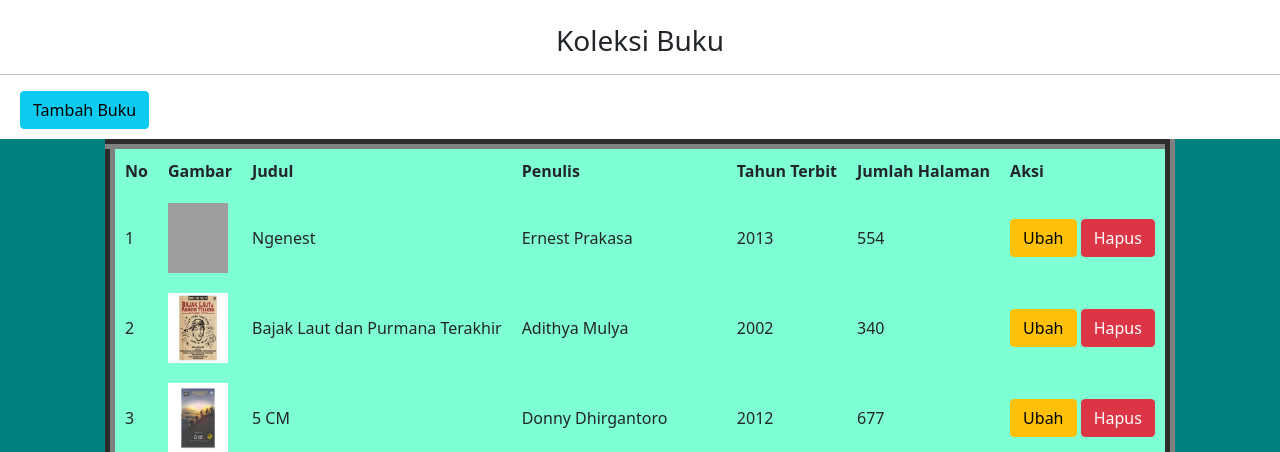
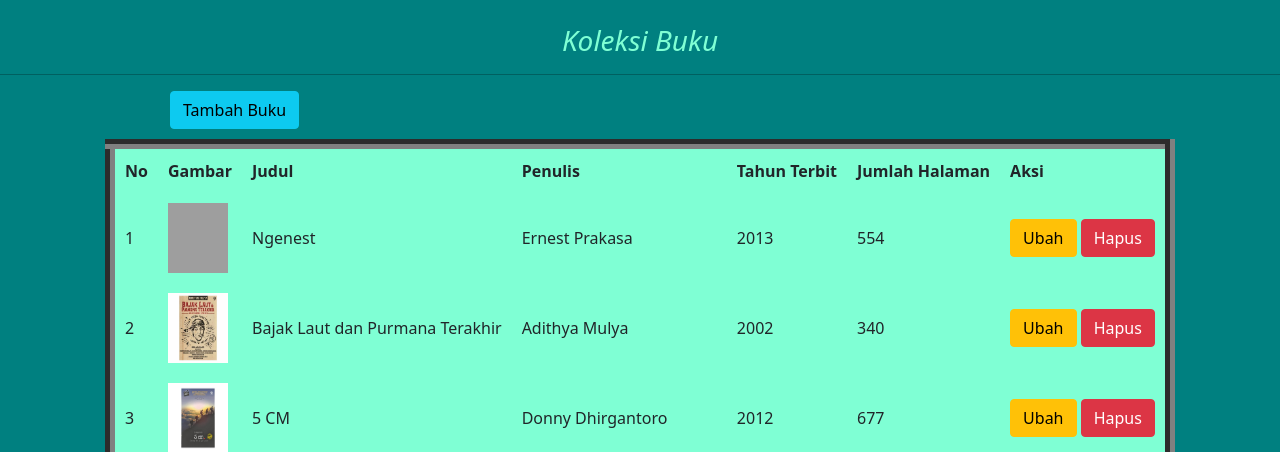
Before and after one commit to myazman-giv/Prakweb_C_203040164, a PHP site: page / in a window 1280 px wide. Shown: the top 452 px of the page. Run offline with PHP 8.4, Linux system fonts and the light colour scheme; data comes from the database, SQL or seed files in the repository; data that the repository does not hold is empty; grey boxes are pictures that could not be loaded.

Commit message:
mengubah font julul

```diff
--- a/pw/index.php
+++ b/pw/index.php
@@ -24,15 +24,16 @@ $data_buku = query("SELECT * FROM data_buku");
 </head>
 
 <body>
+  <div>
 
     <body>
       <br>
       <h3 align=center>Koleksi Buku</h3>
       <hr style="color: black;">
 
-    <a href="tambah.php" class="btn btn-info" style="position:absolute; left: 20px;">Tambah Buku</a>
+      <a href="tambah.php" class="btn btn-info" style="position:absolute; left: 170px;">Tambah Buku</a>
       <br><br>
-    <div>
+
       <table border=" 10" cellpadding="10" cellspacing="0" align="center">
         <tr>
           <th>No</th>
--- a/pw/style.css
+++ b/pw/style.css
@@ -5,3 +5,8 @@ table {
 div {
   background: Teal;
 }
+
+h3 {
+  font-style: italic;
+  color: aquamarine;
+}
```
Lines whose indentation alone changed are shown as unchanged.
